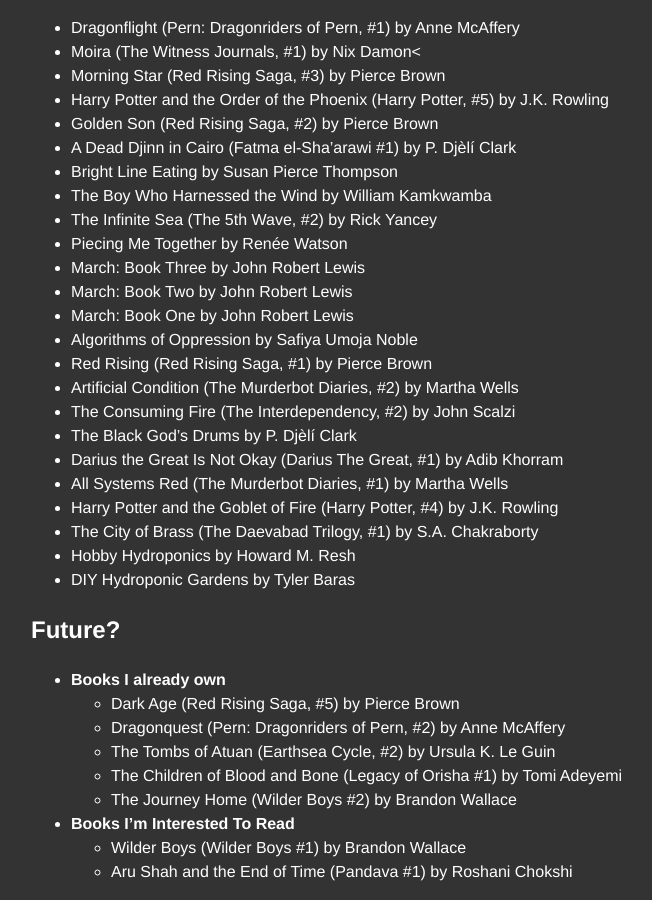
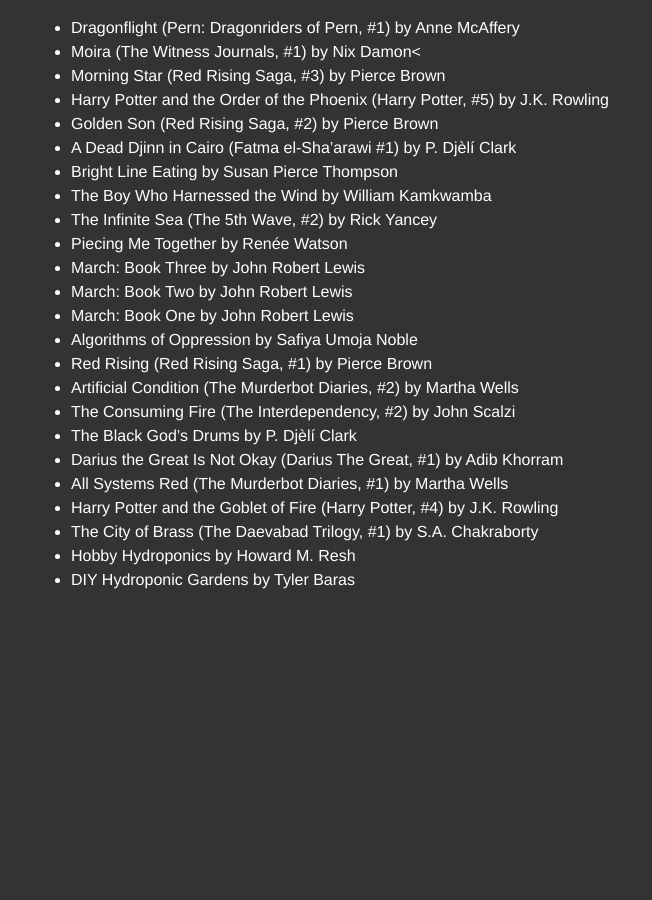
Before and after one commit to dahenson/dahenson.github.io, a Jekyll site: the page built from library.md, in a window 1280 px wide and 900 px high, scrolled down 1546 px. Shown: the whole window, without its empty margins (289-941 px from the left). Built offline with Jekyll 4.4.1, drawn with Linux system fonts in a browser that asks for light colours; after the commit the page ends 2154 px from its top, so only the background shows below that.

Commit message:
Remove the future section

```diff
--- a/library.md
+++ b/library.md
@@ -87,15 +87,3 @@ _Goal: Read 24 books. I barely eeked this out, but I think it’s the most I’v
 - The City of Brass (The Daevabad Trilogy, #1) by S.A. Chakraborty
 - Hobby Hydroponics by Howard M. Resh
 - DIY Hydroponic Gardens by Tyler Baras
-
-## Future?
-
-- **Books I already own**
-  - Dark Age (Red Rising Saga, #5) by Pierce Brown
-  - Dragonquest (Pern: Dragonriders of Pern, #2) by Anne McAffery
-  - The Tombs of Atuan (Earthsea Cycle, #2) by Ursula K. Le Guin
-  - The Children of Blood and Bone (Legacy of Orisha #1) by Tomi Adeyemi
-  - The Journey Home (Wilder Boys #2) by Brandon Wallace
-- **Books I'm Interested To Read**
-  - Wilder Boys (Wilder Boys #1) by Brandon Wallace
-  - Aru Shah and the End of Time (Pandava #1) by Roshani Chokshi
```
